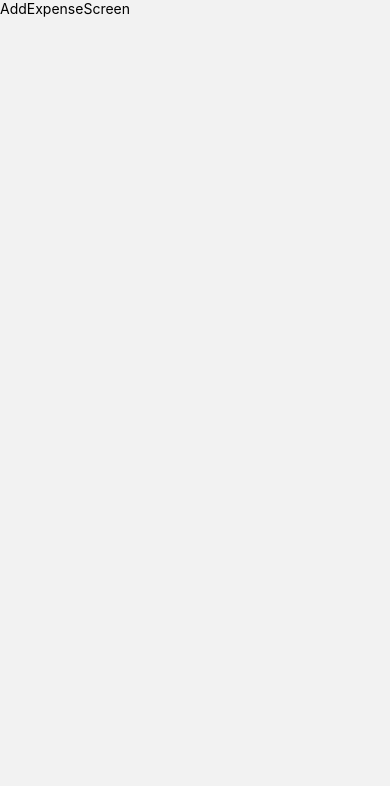
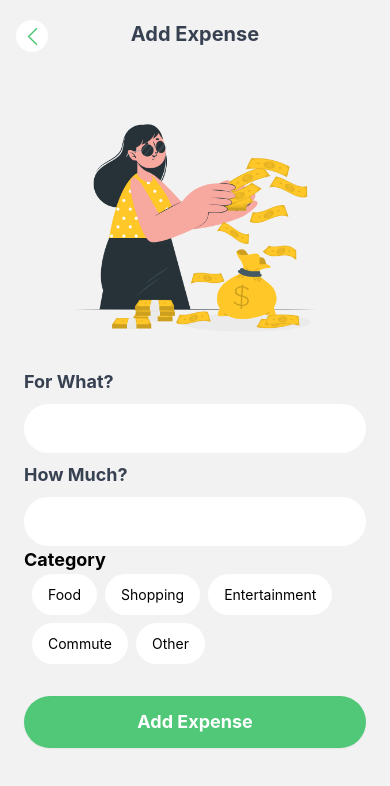
Before and after one commit to Omi1804/ExpensifyNative, a React Native app: screen /AddExpense in a window 390 px wide. Shown: the top 786 px of the page. Built offline with nearby package versions, Linux system fonts and the light colour scheme.

Commit message:
adding welcome screen

```diff
--- a/src/Components/expenseCard.js
+++ b/src/Components/expenseCard.js
@@ -1,10 +1,12 @@
 import {View, Text} from 'react-native';
 import React from 'react';
-import {colors} from '../theme';
+import {categoryBG, colors} from '../theme';
 
 const ExpenseCard = ({item}) => {
   return (
-    <View className="flex-row justify-between items-center p-3 px-5 mb-3 rounded-2xl">
+    <View
+      style={{backgroundColor: categoryBG[item.category]}}
+      className="flex-row justify-between items-center p-3 px-5 mb-3 rounded-2xl">
       <View>
         <Text className={`${colors.heading} font-bold `}>{item.title}</Text>
         <Text className={`${colors.heading} text-xs `}>{item.category}</Text>
--- a/src/Navigation/appNavigation.js
+++ b/src/Navigation/appNavigation.js
@@ -5,13 +5,19 @@ import Login from '../Screens/Login';
 import AddExpenseScreen from '../Screens/AddExpenseScreen';
 import AddTripScreen from '../Screens/AddTripScreen';
 import TripExpensesScreen from '../Screens/TripExpensesScreen';
+import WelcomScreen from '../Screens/WelcomScreen';
 
 const Stack = createNativeStackNavigator();
 
 const appNavigation = () => {
   return (
     <NavigationContainer>
-      <Stack.Navigator initialRouteName="Home">
+      <Stack.Navigator initialRouteName="Welcome">
+        <Stack.Screen
+          options={{headerShown: false}}
+          name="Welcome"
+          component={WelcomScreen}
+        />
         <Stack.Screen
           options={{headerShown: false}}
           name="Home"
--- a/src/Screens/AddExpenseScreen.js
+++ b/src/Screens/AddExpenseScreen.js
@@ -1,11 +1,92 @@
-import {View, Text} from 'react-native';
-import React from 'react';
+import {View, Text, Image, TextInput, TouchableOpacity} from 'react-native';
+import React, {useState} from 'react';
+import ScreenWrapper from '../Components/ScreenWrapper';
+import {colors} from '../theme';
+import BackButton from '../Components/backButton';
+import {useNavigation} from '@react-navigation/native';
+import {categories} from '../constants';
 
 const AddExpenseScreen = () => {
+  const [title, setTitle] = useState('');
+  const [amount, setAmount] = useState('');
+  const [category, setCategory] = useState('');
+
+  const navigation = useNavigation();
+
+  const handleAddExpense = () => {
+    if (title && amount && category) {
+      navigation.goBack();
+    } else {
+    }
+  };
+
   return (
-    <View>
-      <Text>AddExpenseScreen</Text>
-    </View>
+    <ScreenWrapper>
+      <View className="flex justify-between h-full mx-4">
+        <View>
+          <View className="relative mt-5">
+            <View className="absolute top-0 left-0 z-50">
+              <BackButton />
+            </View>
+            <Text className={`${colors.heading} text-xl font-bold text-center`}>
+              Add Expense
+            </Text>
+          </View>
+
+          <View className="flex-row justify-center my-3 mt-5">
+            <Image
+              className="h-72 w-72"
+              source={require('../../assets/expenseBanner.png')}
+            />
+          </View>
+          <View className="space-y-2 mx-2">
+            <Text className={`${colors.heading} text-lg font-bold`}>
+              For What?
+            </Text>
+            <TextInput
+              value={title}
+              onChange={value => setTitle(value)}
+              className="bg-white p-4 rounded-full mb-3"
+            />
+            <Text className={`${colors.heading} text-lg font-bold`}>
+              How Much?
+            </Text>
+            <TextInput
+              value={amount}
+              onChange={value => setAmount(value)}
+              className="bg-white p-4 rounded-full mb-3"
+            />
+          </View>
+          <View className="mx-2 space-x-2">
+            <Text className="text-lg font-bold">Category</Text>
+            <View className="flex-row flex-wrap items-center">
+              {categories.map(cat => {
+                let bgColor = 'bg-white';
+                if (cat.value == category) bgColor = 'bg-green-200';
+                return (
+                  <TouchableOpacity
+                    onPress={() => setCategory(cat.value)}
+                    key={cat.value}
+                    className={`rounded-full ${bgColor} px-4 p-3 mb-2 mr-2`}>
+                    <Text>{cat.title}</Text>
+                  </TouchableOpacity>
+                );
+              })}
+            </View>
+          </View>
+        </View>
+        <View>
+          <TouchableOpacity
+            onPress={handleAddExpense}
+            style={{backgroundColor: colors.button}}
+            className="my-6 rounded-full p-3 shadow-sm mx-2">
+            <Text className="text-center text-white text-lg font-bold">
+              Add Expense
+            </Text>
+          </TouchableOpacity>
+        </View>
+      </View>
+    </ScreenWrapper>
   );
 };
 
--- a/src/Screens/Home.js
+++ b/src/Screens/Home.js
@@ -97,7 +97,7 @@ const Home = () => {
             renderItem={({item}) => {
               return (
                 <TouchableOpacity
-                  onPress={() => navigation.navigate('TripExpenses')}
+                  onPress={() => navigation.navigate('TripExpenses', {...item})}
                   className="bg-white p-3 rounded-2xl mb-3 shadow-sm">
                   <View>
                     <Image source={randomImage()} className="w-36 h-36 mb-2" />
--- a/src/Screens/TripExpensesScreen.js
+++ b/src/Screens/TripExpensesScreen.js
@@ -14,7 +14,8 @@ let items = [
   {id: 3, title: 'ate sandwich', amount: 4, category: 'food'},
 ];
 
-const TripExpensesScreen = () => {
+const TripExpensesScreen = props => {
+  const {id, place, country} = props.route.params;
   const navigation = useNavigation();
   return (
     <ScreenWrapper className="flex-1">
@@ -23,9 +24,14 @@ const TripExpensesScreen = () => {
           <View className="absolute top-0 left-0 z-50">
             <BackButton />
           </View>
-          <Text className={`${colors.heading} text-xl font-bold text-center`}>
-            Add Trip
-          </Text>
+          <View>
+            <Text className={`${colors.heading} text-xl font-bold text-center`}>
+              {place}
+            </Text>
+            <Text className={`${colors.heading} text-xs  text-center`}>
+              {country}
+            </Text>
+          </View>
         </View>
         <View className="flex-row justify-center items-center rounded-xl mb-4">
           <Image source={require('../../assets/7.png')} className="w-80 h-80" />
@@ -36,7 +42,7 @@ const TripExpensesScreen = () => {
               Expenses
             </Text>
             <TouchableOpacity
-              onPress={() => navigation.navigate('AddTrip')}
+              onPress={() => navigation.navigate('AddExpense')}
               className="p-2 px-3 bg-white border border-gray-200 rounded-full">
               <Text className={colors.heading}>Add Expense</Text>
             </TouchableOpacity>
--- /dev/null
+++ b/src/Screens/WelcomScreen.js
@@ -0,0 +1,14 @@
+import {View, Text} from 'react-native';
+import React from 'react';
+import ScreenWrapper from '../Components/ScreenWrapper';
+
+const WelcomScreen = () => {
+  return (
+    <ScreenWrapper>
+      <View></View>
+      <View></View>
+    </ScreenWrapper>
+  );
+};
+
+export default WelcomScreen;
--- /dev/null
+++ b/src/constants/index.js
@@ -0,0 +1,22 @@
+export const categories = [
+  {
+    title: 'Food',
+    value: 'food',
+  },
+  {
+    title: 'Shopping',
+    value: 'shopping',
+  },
+  {
+    title: 'Entertainment',
+    value: 'entertainment',
+  },
+  {
+    title: 'Commute',
+    value: 'commute',
+  },
+  {
+    title: 'Other',
+    value: 'other',
+  },
+];
--- a/src/theme/index.js
+++ b/src/theme/index.js
@@ -2,3 +2,11 @@ export const colors = {
   heading: 'text-gray-700',
   button: '#50c878',
 };
+
+export const categoryBG = {
+  food: '#E1D3EE',
+  commute: '#B0E3D3',
+  shopping: '#ECFAD7',
+  entertainmnet: '#FFDFDD',
+  other: '#CAD309',
+};
```
